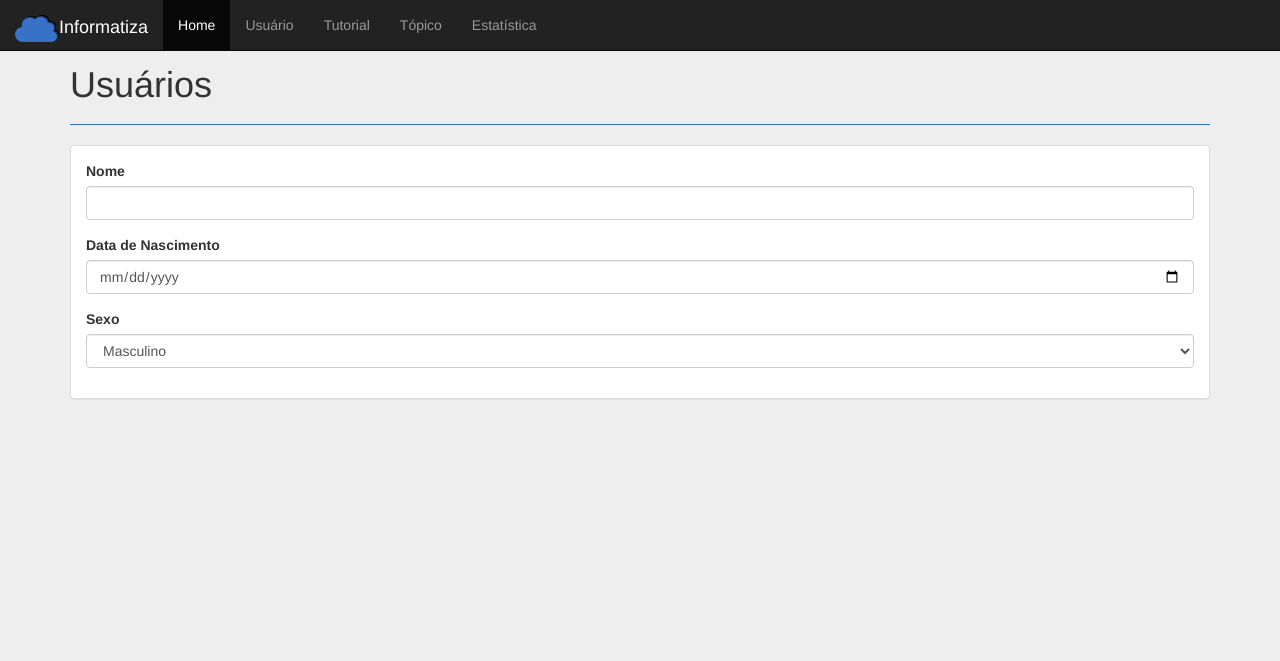
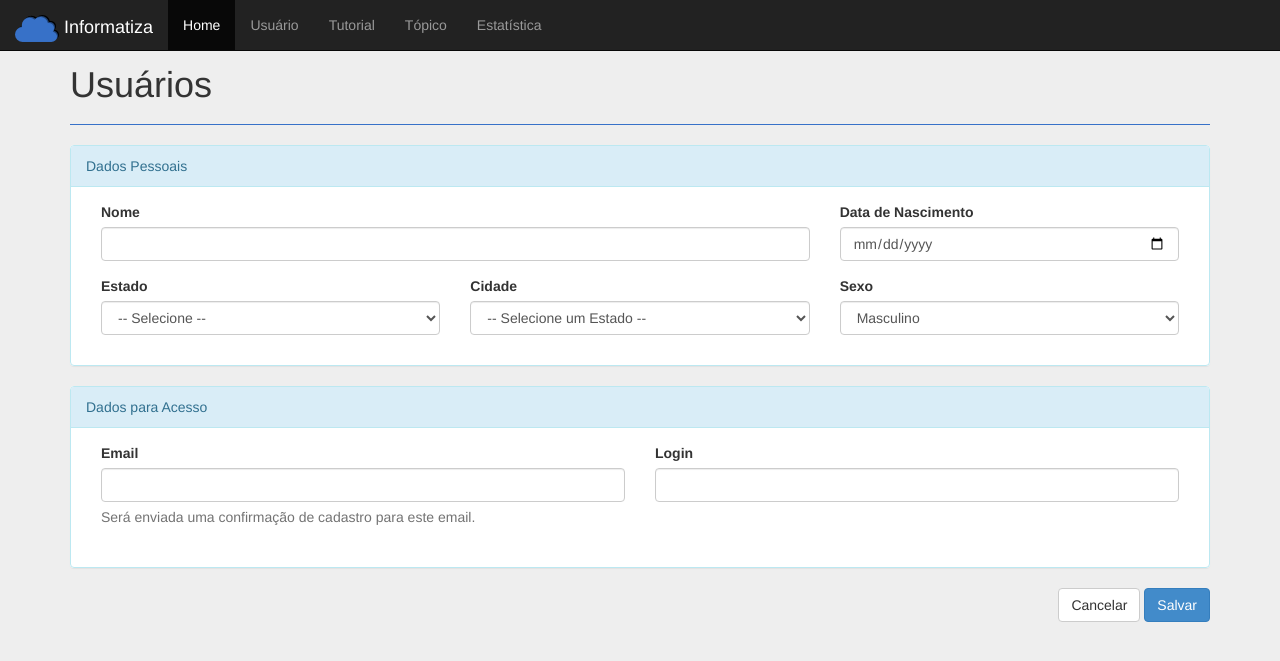
Before and after one commit to grupoinformatiza/manual, a PHP site: page /ger/manut_usuario.php in a window 1280 px wide. Shown: the top 661 px of the page. Run offline with PHP 8.4, Linux system fonts and the light colour scheme.

Commit message:
Finalização do formulario para cadastro de usuarios e criação dos links na barra de navegação

```diff
--- a/ger/layout/cabecalho.php
+++ b/ger/layout/cabecalho.php
@@ -2,20 +2,20 @@
     <div class="container-fluid">
       <div class="navbar-header">
         <button type="button" class="navbar-toggle" data-toggle="collapse" data-target=".navbar-collapse">
-              <span class="sr-only">Toggle navigation</span>
+          <span class="sr-only">Abrir navegação</span>
           <span class="icon-bar"></span>
           <span class="icon-bar"></span>
           <span class="icon-bar"></span>
         </button>
-              <a class="navbar-brand" href="index.php"><img src="../imagens/informatiza_pequeno.png">Informatiza</a>
+          <a class="navbar-brand" href="index.php"><img src="../imagens/informatiza_pequeno.png"> Informatiza</a>
       </div>
       <div class="collapse navbar-collapse">
         <ul class="nav navbar-nav">
-              <li class="active"><a href="#">Home</a></li>
-              <li><a href="#about">Usuário</a></li>
-              <li><a href="#contact">Tutorial</a></li>
-              <li><a href="#contact">Tópico</a></li>
-              <li><a href="#contact">Estatística</a></li>
+          <li class="active"><a href="index.php">Home</a></li>
+          <li><a href="manut_usuario.php">Usuário</a></li>
+          <li><a href="manut_tutorial.php">Tutorial</a></li>
+          <li><a href="manut_topico.php">Tópico</a></li>
+          <li><a href="rel_estatistica.php">Estatística</a></li>
         </ul>
       </div><!--/.nav-collapse -->
     </div>
--- a/ger/manut_usuario.php
+++ b/ger/manut_usuario.php
@@ -16,41 +16,77 @@
                 <h1>Usuários</h1>
             </div>
 
-            <div class="panel panel-default">
+
+            <!-- Linha para o formulario de cadastro -->
+            <div class="row">
+                <div class="col-md-12">
+                    <form name="frmManutUsuario" id="frmManutUsuario" method="post" action="manut_usuario.php" class="form">
+                        <fieldset class="panel panel-info">
+                            <div class="panel-heading">Dados Pessoais</div>
+
                             <div class="panel-body">
-
-                    <form name="frmManutUsuario" id="frmManutUsuario" method="post" action="manut_usuario.php" class="form">
-
-                        <div class="form-group">
+                                <div class="col-md-8 form-group">
                                     <label for="txtNome">Nome</label>
                                     <input type="text" name="txtNome" id="txtNome" class="form-control input-md" />
                                 </div>
 
-                        <div class="form-group">
+                                <div class="col-md-4 form-group">
                                     <label for="txtDtNasc">Data de Nascimento</label>
                                     <input type="date" name="txtDtNasc" id="txtDtNasc" class="form-control input-md"/>
                                 </div>
 
-                        <div class="form-group">
+                                <div class="col-md-4 form-group">
+                                    <label for="cmbEstado">Estado</label>
+                                    <select class="form-control input-md" id="cmbEstado" name="cmbEstado">
+                                        <option value="">-- Selecione --</option>
+                                    </select>
+                                </div>
+
+                                <div class="col-md-4 form-group">
+                                    <label for="cmdCidade">Cidade</label>
+                                    <select class="form-control input-md" id="cmdCidade" name="cmdCidade">
+                                        <option value="">-- Selecione um Estado --</option>
+                                    </select>
+                                </div>
+
+                                <div class="col-md-4 form-group">
                                     <label for="cmbSexo">Sexo</label>
                                     <select class="form-control input-md" id="cmbSexo" name="cmbSexo">
                                         <option value="M">Masculino</option>
                                         <option value="F">Feminino</option>
                                     </select>
                                 </div>
+                            </div>
+                        </fieldset> <!-- /fieldset dados pessoais -->
+
+                        <fieldset class="panel panel-info">
+                            <div class="panel-heading">Dados para Acesso</div>
+                            <div class="panel-body">
+                                <div class="col-md-6 form-group">
+                                    <label for="txtEmail">Email</label>
+                                    <input type="text" name="txtEmail" id="txtEmail" class="form-control input-md" />
+                                    <p class="help-block">Será enviada uma confirmação de cadastro para este email.</p>
+                                </div>
+
+                                <div class="col-md-6 form-group">
+                                    <label for="txtLogin">Login</label>
+                                    <input type="text" name="txtNome" id="txtLogin" class="form-control input-md" />
+                                </div>
+                            </div>
+                        </fieldset> <!-- /fieldset dados para acesso -->
+
+                        <!-- Controles do formulario -->
+                        <div class="form-inline pull-right">
+                            <button class="btn btn-default btn-md">Cancelar</button>
+                            <button class="btn btn-primary btn-md">Salvar</button>
+                        </div>
+
+                    </form>
+                </div> <!-- col que envolve o formulario inteiro -->
+            </div> <!-- /row (fim da linha para o formulario de cadastro) -->
 
 
-
-
-                    </form>
-
-
-                </div>
-            </div>
-
-        </div>
-
-
+        </div> <!-- /container -->
 
     </body>
     <script type="text/javascript" src="../libs/jquery-1.11.1.min.js" ></script>
```
Lines whose indentation alone changed are shown as unchanged.
